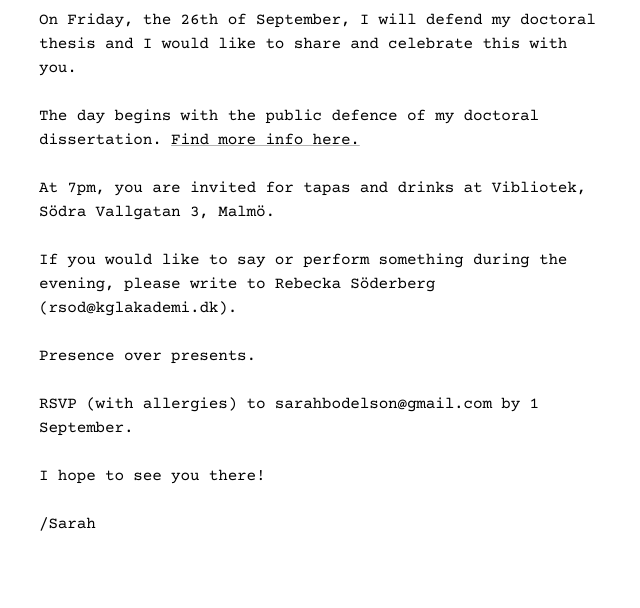
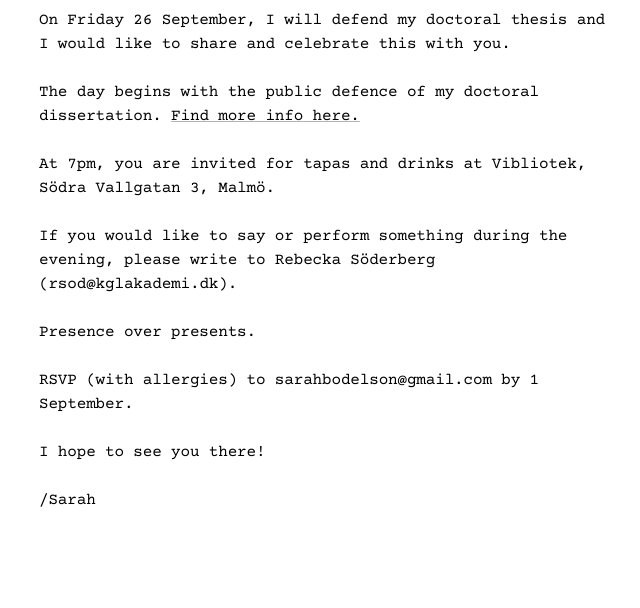
Before and after one commit to sarahbodelson/sarahbodelson.github.io, a plain HTML site: page party/index.html in a window 1280 px wide. Shown: the part 285-893 px from the top of the page, without its empty margins (163-803 px from the left). After the commit the page ends 869 px from the top, so only its background shows below. Drawn offline with nearby package versions, Linux system fonts and the light colour scheme; a web font is replaced by a local one.

Commit message:
Add files via upload

```diff
--- a/party/index.html
+++ b/party/index.html
@@ -24,7 +24,7 @@
   </r-cell>
   <r-cell span=2-5 span-s=row>
     <h2>Welcome to my PhD defence and party!</h2>
-    <p>On Friday, the 26th of September, I will defend my doctoral thesis and I would like to share and celebrate this with you.</p>
+    <p>On Friday 26 September, I will defend my doctoral thesis and I would like to share and celebrate this with you.</p>
     <p>The day begins with the public defence of my doctoral dissertation. <a href="../index.html">Find more info here.</a></p>
     <p>At 7pm, you are invited for tapas and drinks at Vibliotek, Södra Vallgatan 3, Malmö. </p>
     <p>If you would like to say or perform something during the evening, please write to Rebecka Söderberg (rsod<!-- brake this thing up in two-->@kglakademi.dk).</p>
```
